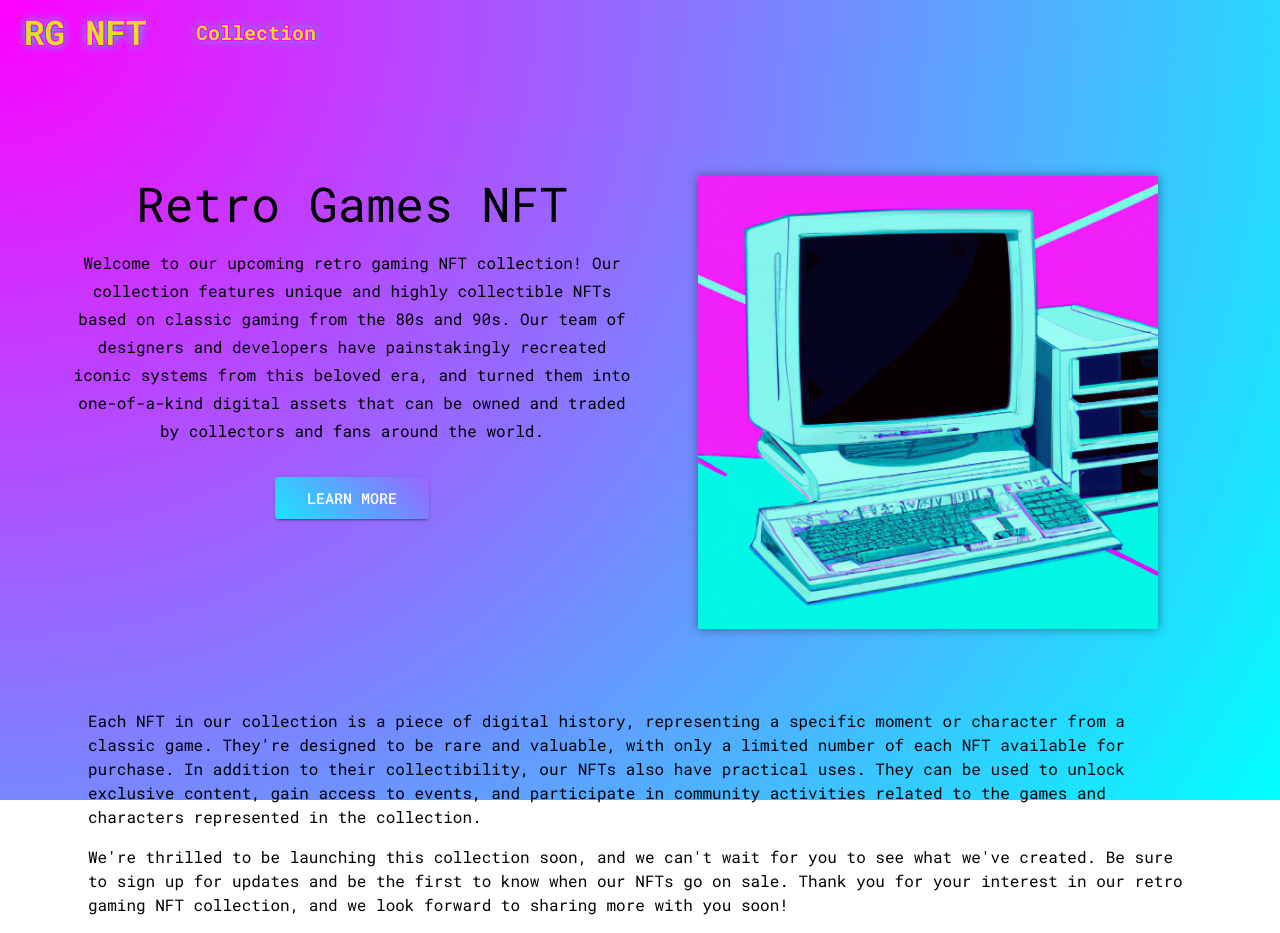
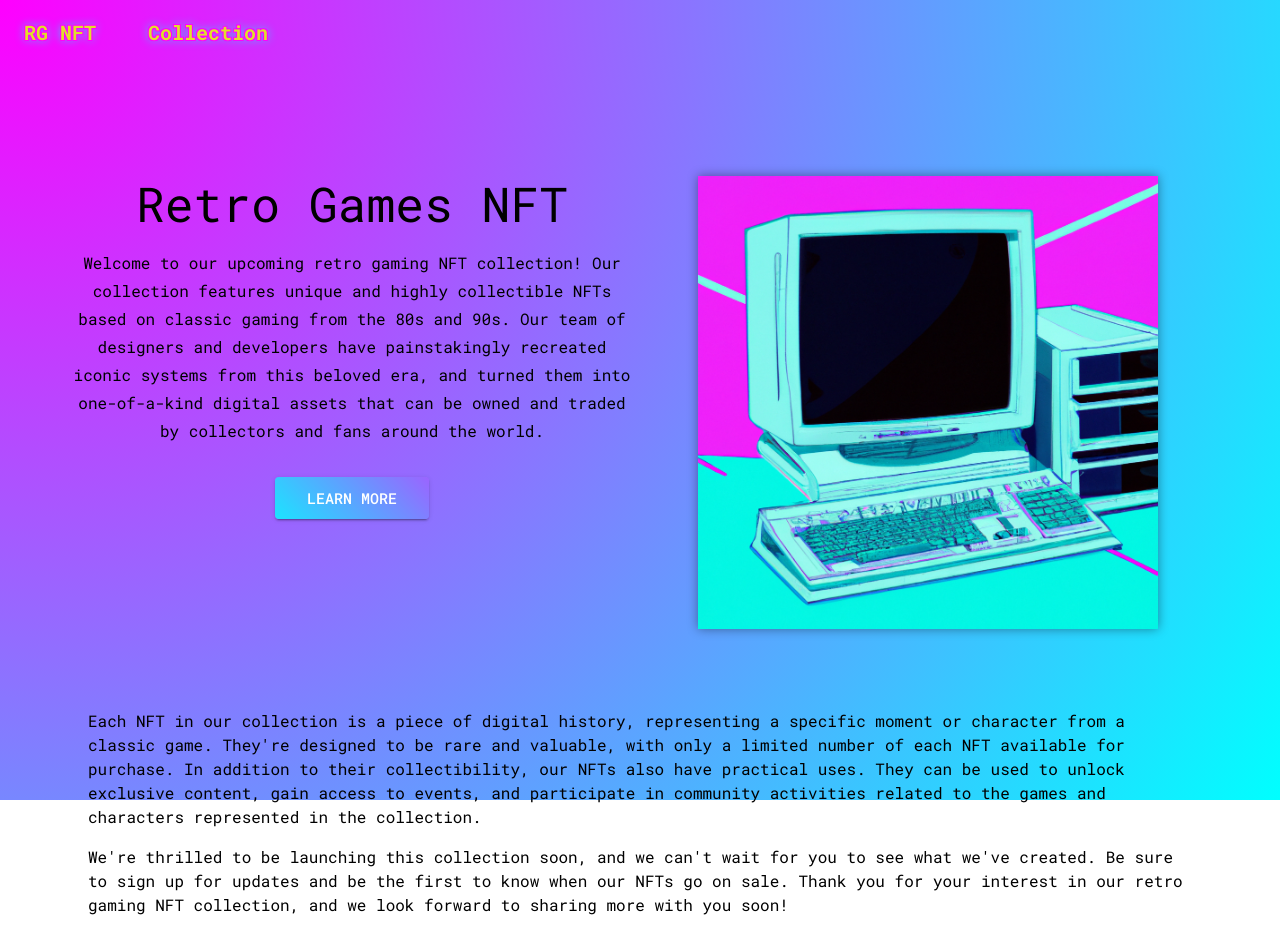
Before and after one commit to dgreenhalgh0201/RG-NFT, a React (Create React App) app: page / in a window 1280 px wide. Built offline with nearby package versions, Linux system fonts and the light colour scheme.

Commit message:
mobile friendly changes

```diff
--- a/src/App.js
+++ b/src/App.js
@@ -32,13 +32,13 @@ const App = () => {
     <ThemeProvider theme={theme}>
     <MouseGradient />
       <TransparentAppBar position="static">
-        <Toolbar>
-        <Typography variant={matches ? 'h6' : 'h4'} component="div" sx={{ flexGrow: .05, color: '#E1DE2B', fontWeight: 'bold', textShadow: `1px 1px #ff00ff, -1px -1px #ff00ff, 1px -1px #ff00ff, -1px 1px #ff00ff, 0px 0px 10px #00ffff` }}>
+        <Toolbar sx={{ justifyContent: matches ? 'space-between' : 'flex-start' }}>
+        <Typography variant= 'h6' component="div" sx={{ flexGrow: .05, color: '#E1DE2B', fontWeight: 'bold', textShadow: `1px 1px #ff00ff, -1px -1px #ff00ff, 1px -1px #ff00ff, -1px 1px #ff00ff, 0px 0px 10px #00ffff` }}>
             <Link to="/" style={{ color: '#E1DE2B', textDecoration: 'none', fontWeight: 'bold' }}>
               RG NFT
             </Link>
           </Typography>
-          <Typography variant="h6" component="div" sx={{ flexGrow: .01, color: '#E1DE2B', fontWeight: 'bold', textShadow: `1px 1px #ff00ff, -1px -1px #ff00ff, 1px -1px #ff00ff, -1px 1px #ff00ff, 0px 0px 10px #00ffff` }}>
+          <Typography variant='h6' component="div" sx={{ flexGrow: .01, color: '#E1DE2B', fontWeight: 'bold', textShadow: `1px 1px #ff00ff, -1px -1px #ff00ff, 1px -1px #ff00ff, -1px 1px #ff00ff, 0px 0px 10px #00ffff` }}>
               <Link to="/product" style={{ color: '#E1DE2B', fontWeight: 'bold' , textDecoration: 'none'}}>
                 Collection
               </Link>
```
